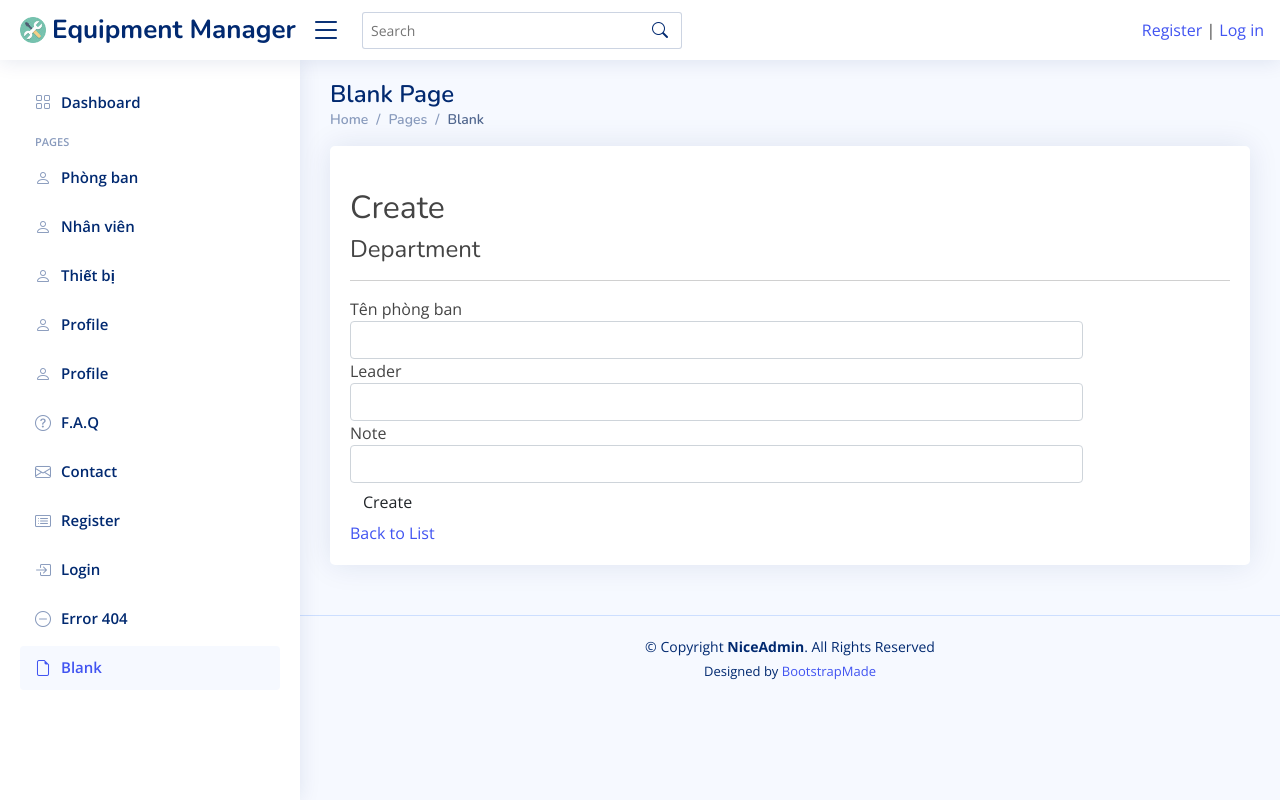
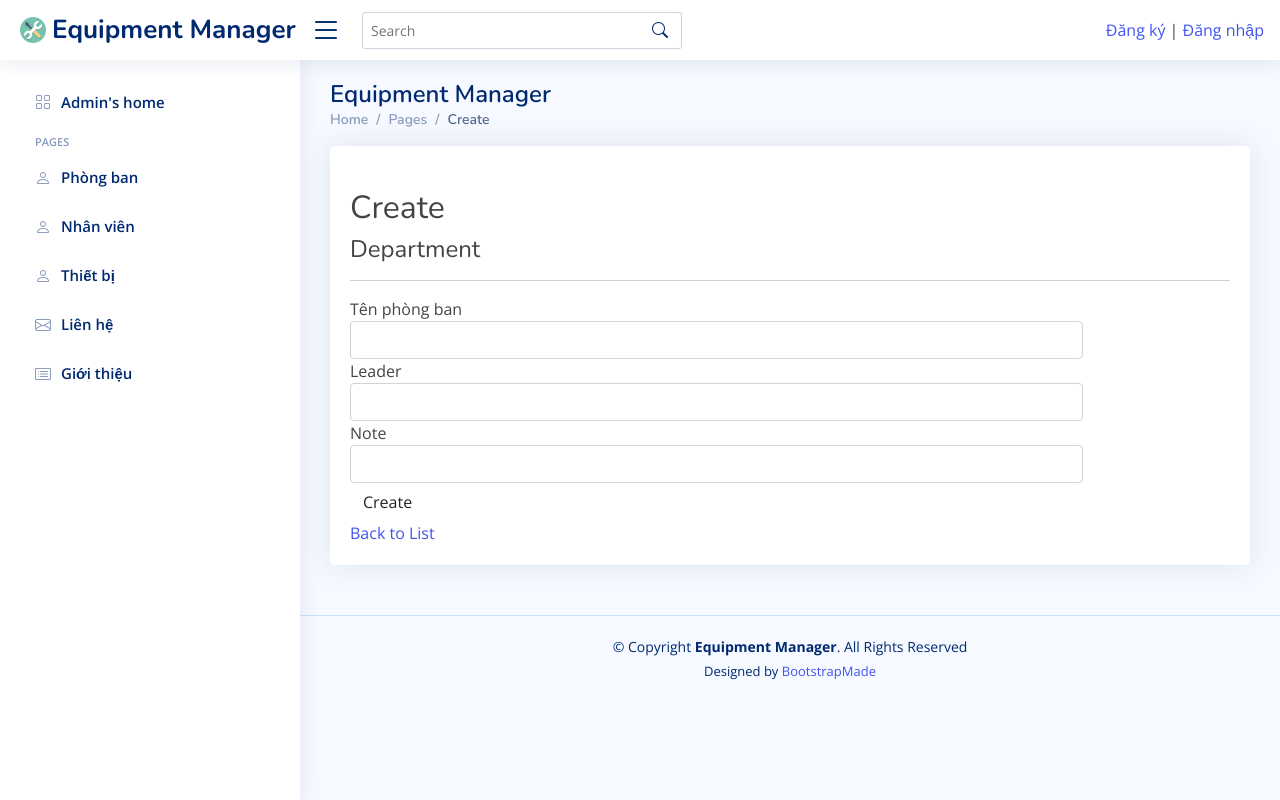
Before and after one commit to nguyenkhanhdn/EquipmentManager, an ASP.NET MVC app: page /Departments/Create in a window 1280 px wide. Run offline with ASP.NET Core 8 and stand-ins for ASP.NET MVC 5, Linux system fonts and the light colour scheme; tables that the repository leaves empty hold one stand-in row (values such as "Sample post"); the project's own start-up code is not run, and a stand-in starts its controllers and pages; some libraries are stand-ins or nearby versions.

Commit message:
some changes

```diff
--- a/Views/Shared/_AdminLayout.cshtml
+++ b/Views/Shared/_AdminLayout.cshtml
@@ -132,9 +132,9 @@
                 else
                 {
                     <li class="nav-item pe-3">
-                        @Html.ActionLink("Register", "Register", "Account", routeValues: null, htmlAttributes: new { id = "registerLink" })
+                        @Html.ActionLink("Đăng ký", "Register", "Account", routeValues: null, htmlAttributes: new { id = "registerLink" })
                         <span> | </span>
-                        @Html.ActionLink("Log in", "Login", "Account", routeValues: null, htmlAttributes: new { id = "loginLink" })
+                        @Html.ActionLink("Đăng nhập", "Login", "Account", routeValues: null, htmlAttributes: new { id = "loginLink" })
                     </li>
                 }
             </ul>
@@ -147,9 +147,9 @@
         <ul class="sidebar-nav" id="sidebar-nav">
 
             <li class="nav-item">
-                <a class="nav-link collapsed" href="index.html">
+                <a class="nav-link collapsed" href="/admin/index">
                     <i class="bi bi-grid"></i>
-                    <span>Dashboard</span>
+                    <span>Admin's home</span>
                 </a>
             </li><!-- End Dashboard Nav -->
 
@@ -175,60 +175,24 @@
                     <span>Thiết bị</span>
                 </a>
             </li><!-- End Profile Page Nav -->
-            <li class="nav-item">
-                <a class="nav-link collapsed" href="users-profile.html">
-                    <i class="bi bi-person"></i>
-                    <span>Profile</span>
-                </a>
-            </li><!-- End Profile Page Nav -->
-            <li class="nav-item">
-                <a class="nav-link collapsed" href="users-profile.html">
-                    <i class="bi bi-person"></i>
-                    <span>Profile</span>
-                </a>
-            </li><!-- End Profile Page Nav -->
+
+
 
             <li class="nav-item">
-                <a class="nav-link collapsed" href="pages-faq.html">
-                    <i class="bi bi-question-circle"></i>
-                    <span>F.A.Q</span>
-                </a>
-            </li><!-- End F.A.Q Page Nav -->
-
-            <li class="nav-item">
-                <a class="nav-link collapsed" href="pages-contact.html">
+                <a class="nav-link collapsed" href="/Home/Contact">
                     <i class="bi bi-envelope"></i>
-                    <span>Contact</span>
+                    <span>Liên hệ</span>
                 </a>
             </li><!-- End Contact Page Nav -->
 
             <li class="nav-item">
-                <a class="nav-link collapsed" href="pages-register.html">
+                <a class="nav-link collapsed" href="/Home/About">
                     <i class="bi bi-card-list"></i>
-                    <span>Register</span>
+                    <span>Giới thiệu</span>
                 </a>
             </li><!-- End Register Page Nav -->
 
-            <li class="nav-item">
-                <a class="nav-link collapsed" href="pages-login.html">
-                    <i class="bi bi-box-arrow-in-right"></i>
-                    <span>Login</span>
-                </a>
-            </li><!-- End Login Page Nav -->
 
-            <li class="nav-item">
-                <a class="nav-link collapsed" href="pages-error-404.html">
-                    <i class="bi bi-dash-circle"></i>
-                    <span>Error 404</span>
-                </a>
-            </li><!-- End Error 404 Page Nav -->
-
-            <li class="nav-item">
-                <a class="nav-link " href="pages-blank.html">
-                    <i class="bi bi-file-earmark"></i>
-                    <span>Blank</span>
-                </a>
-            </li><!-- End Blank Page Nav -->
 
         </ul>
 
@@ -237,12 +201,12 @@
     <main id="main" class="main">
 
         <div class="pagetitle">
-            <h1>Blank Page</h1>
+            <h1>Equipment Manager</h1>
             <nav>
                 <ol class="breadcrumb">
-                    <li class="breadcrumb-item"><a href="index.html">Home</a></li>
+                    <li class="breadcrumb-item"><a href="/Home">Home</a></li>
                     <li class="breadcrumb-item">Pages</li>
-                    <li class="breadcrumb-item active">Blank</li>
+                    <li class="breadcrumb-item active">@ViewBag.Title</li>
                 </ol>
             </nav>
         </div><!-- End Page Title -->
@@ -264,7 +228,7 @@
     <!-- ======= Footer ======= -->
     <footer id="footer" class="footer">
         <div class="copyright">
-            &copy; Copyright <strong><span>NiceAdmin</span></strong>. All Rights Reserved
+            &copy; Copyright <strong><span>Equipment Manager</span></strong>. All Rights Reserved
         </div>
         <div class="credits">
             <!-- All the links in the footer should remain intact. -->
```
Also changed, not shown: Controllers/adminController.cs (added, +17 -0 lines), Views/admin/Index.cshtml (added, +7 -0 lines), EquipmentManager.csproj.
